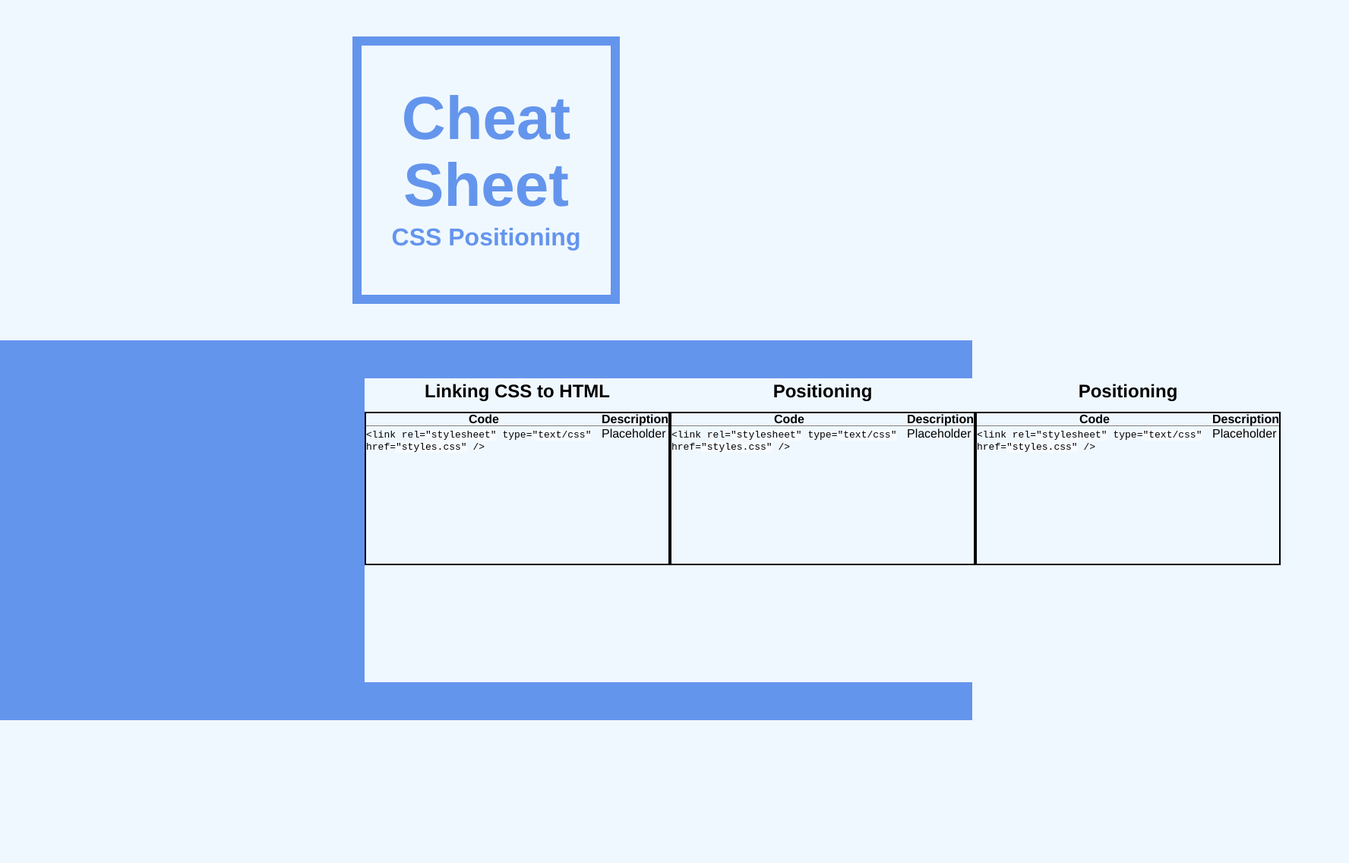
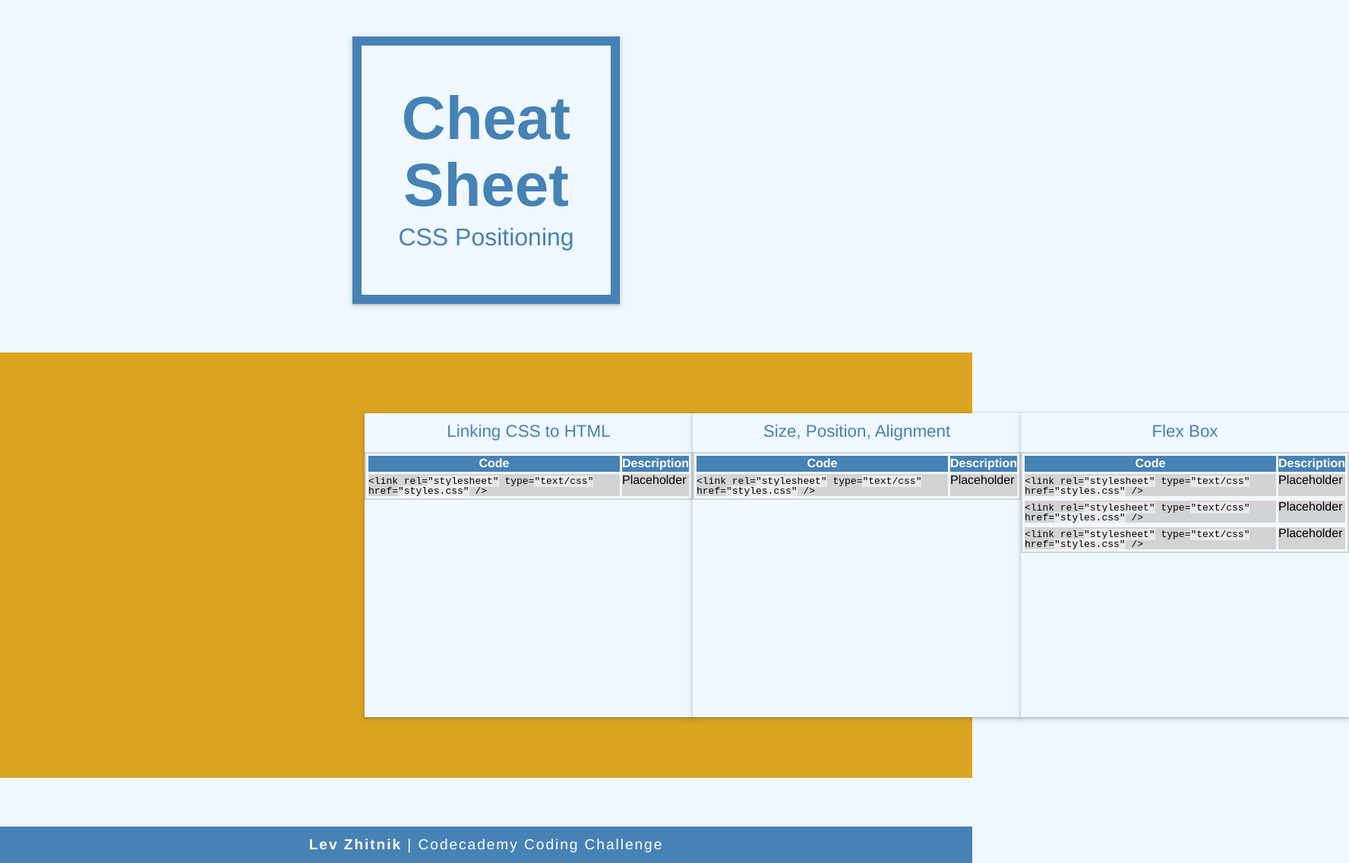
Before and after one commit to Levezze/CheatSheet, a plain HTML site: page index.html in a window 1280 px wide. Shown: the whole page at 76% size, 1776 px wide, since content can reach past the window. Before the commit the page ends 948 px from the top, so only its background shows below. Drawn offline with Linux system fonts and the light colour scheme; a web font is replaced by a local one.

Commit message:
Styles and Positioning

```diff
--- a/index.html
+++ b/index.html
@@ -4,6 +4,9 @@
   <title>Cheat Sheet</title>
   <link rel="stylesheet" type="text/css" href="./resources/css/reset.css" />
   <link rel="stylesheet" type="text/css" href="./resources/css/styles.css" />
+  <link rel="preconnect" href="https://fonts.googleapis.com">
+  <link rel="preconnect" href="https://fonts.gstatic.com" crossorigin>
+  <link href="https://fonts.googleapis.com/css2?family=SUSE:wght@500&SUSE:wght@700&display=swap" rel="stylesheet">
 </head>
 
 <body>
@@ -18,6 +21,7 @@
 
     <div class="content" id="linking">
       <h3 class="section-title">Linking CSS to HTML</h3>
+      <div class="table-container">
         <table>
           <thead>
             <tr>
@@ -33,9 +37,11 @@
           </tbody>
         </table>
       </div>
+    </div>
 
     <div class="content" id="linking">
-      <h3 class="section-title">Positioning</h3>
+      <h3 class="section-title">Size, Position, Alignment</h3>
+      <div class="table-container">
         <table>
           <thead>
             <tr>
@@ -51,9 +57,11 @@
           </tbody>
         </table>
       </div>
+    </div>
 
     <div class="content" id="linking">
-      <h3 class="section-title">Positioning</h3>
+      <h3 class="section-title">Flex Box</h3>
+      <div class="table-container">
         <table>
           <thead>
             <tr>
@@ -66,14 +74,26 @@
               <td class="code">&lt;link rel=<span class="input">"stylesheet"</span> type=<span class="input">"text/css"</span> href=<span class="input">"styles.css"</span> /&gt;</td>
               <td>Placeholder</td>
             </tr>
+            <tr></tr>
+              <td class="code">&lt;link rel=<span class="input">"stylesheet"</span> type=<span class="input">"text/css"</span> href=<span class="input">"styles.css"</span> /&gt;</td>
+              <td>Placeholder</td>
+            </tr>
+            <tr></tr>
+              <td class="code">&lt;link rel=<span class="input">"stylesheet"</span> type=<span class="input">"text/css"</span> href=<span class="input">"styles.css"</span> /&gt;</td>
+              <td>Placeholder</td>
+            </tr>
           </tbody>
         </table>
+      </div>
     </div>
 
   </div>
 
 </body>
 
+<footer>
+  <h4><span class="name">Lev Zhitnik</span> | Codecademy Coding Challenge</h4>
+</footer>
 
 
 
--- a/resources/css/styles.css
+++ b/resources/css/styles.css
@@ -7,74 +7,106 @@ header {
     box-sizing: border-box;
     width: 22em;
     height: 22em;
-    margin: 3em auto;
-    border: 12px solid cornflowerblue;
-    color: cornflowerblue;
+    margin: 3em auto 4em;
+    border: 12px solid steelblue;
+    color: steelblue;
     background-color: aliceblue;
-    padding: 10px;
     display: flex;
     align-items: center;
     justify-content: space-evenly;
+    box-shadow: rgba(60, 64, 67, 0.3) 0px 1px 2px 0px, rgba(60, 64, 67, 0.15) 0px 2px 6px 2px;
 }
 
 header h1 {
-    font-family: Helvetica, sans-serif;
-    font-weight: bold;
+    font-family: "SUSE", Helvetica, sans-serif;
     font-size: 5em;
+    font-weight: 700;
     line-height: 1.1em;
 }
 
 header h2 {
-    font-family: Helvetica, sans-serif;
-    font-weight: bold;
+    font-family: "SUSE", Helvetica, sans-serif;
+    font-weight: 500;
     font-size: 2em;
     line-height: 1.5em;
 }
 
 table {
-    box-sizing: content-box;
-    position: relative;
-    width: 25em;
-    height: 200px;
+    box-sizing: border-box;
+    display: table-cell;
+    width: 27em;
     font-family: Helvetica, sans-serif;
-    border: 2.5px solid black;
-    padding: 6px;
+    border: 2.5px solid lightgray;
     margin: 0 auto;
     background-color: aliceblue;
+    border-spacing: 0.2em;
+    border-collapse: separate;
 }
 
 th {
     font-weight: bold;
+    background-color: steelblue;
+    color: white;
+    line-height: 1.3;
 }
 
 td {
-    border-top: 1px solid gray;
     text-align: left;
-    line-height: 1.2;
+    background-color: lightgray;
+}
+
+footer {
+    background-color: steelblue;
+    height: 3em;
+    margin-top: 4em;
+    text-align: center;
+    display: flex;
+    align-items: center;
+    justify-content: space-around;
+}
+
+footer h4 {
+    color: white;
+    font-size: 1.2em;
+    font-family: "SUSE", Helvetica, sans-serif;
+    font-weight: 500;
+    letter-spacing: 0.1em;
+}
+
+.name {
+    font-weight: 700;
 }
 
 h3.section-title {
-    font-family: Helvetica, sans-serif;
-    font-weight: bold;
-    font-size: 1.5em;
+    font-family: "SUSE",Helvetica, sans-serif;
+    font-weight: 500;
+    font-size: 1.4em;
+    margin-top: 0.6em;
+    color: steelblue
+}
+
+.table-container {
+    display: flex;
+    justify-content: center;
 }
 
 .sections {
     padding: 0 30em;
-    height: 500px;
+    height: 35em;
     display: flex;
     justify-content: space-around;
     align-items: center;
-    background-color: cornflowerblue;
+    background-color: goldenrod;
 
 }
 
 .content {
     box-sizing: border-box;
+    margin: 0 auto;
     width: 30em;
     height: 25em;
-    /* border: 1px, solid, black; */
     background-color: aliceblue;
+    box-shadow: rgba(60, 64, 67, 0.3) 0px 1px 2px 0px, rgba(60, 64, 67, 0.15) 0px 2px 6px 2px;
 }
 
 .section-title{
```
Lines whose indentation alone changed are shown as unchanged.
